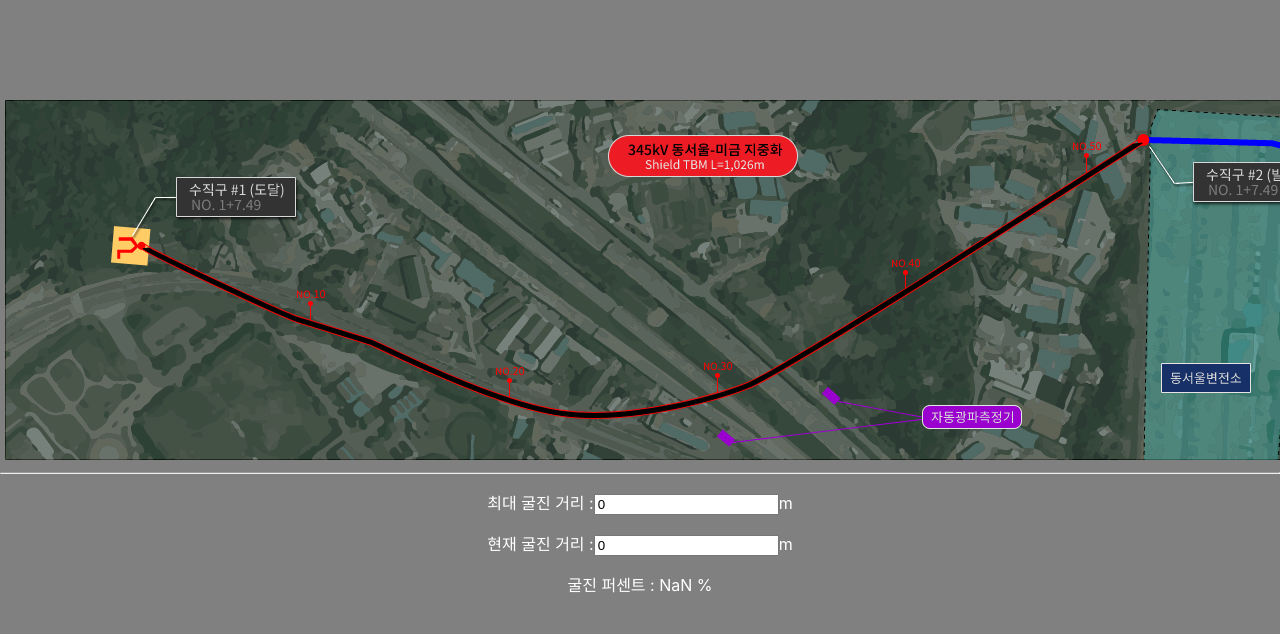
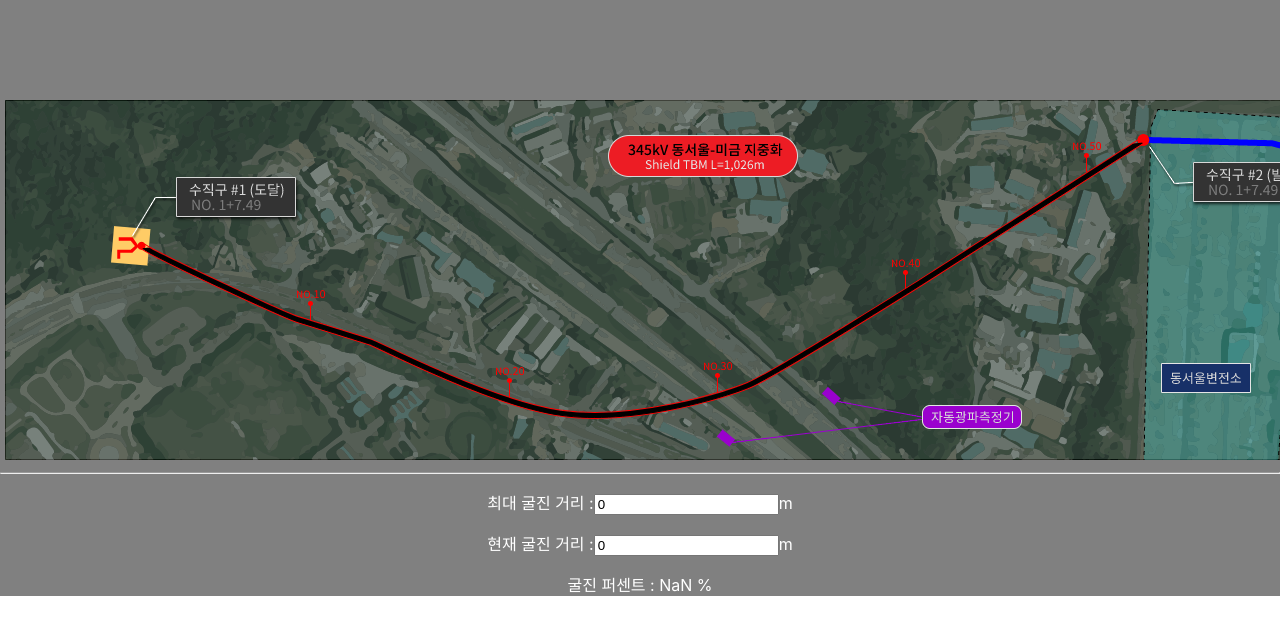
Before and after one commit to jazzyfact95/svg_moving_path_prototype, a React (Create React App) app: page / in a window 1280 px wide. Shown: the top 634 px of the page. Built offline with nearby package versions, Linux system fonts and the light colour scheme.

Commit message:
0330 feat:

```diff
--- a/src/cmpts/MovingPath.js
+++ b/src/cmpts/MovingPath.js
@@ -1,40 +1,5 @@
 import React, { useCallback, useEffect, useMemo } from 'react';
 import styled, { css } from 'styled-components';
-
-// const MovingPathContainer = styled.div`
-//   /* width: 100%;
-//   height: 100%;
-//   box-sizing: border-box; */
-//   .main-path {
-//     /* 빈 공간의 색 */
-//     fill: ${(props) => props.main_path_fill_value};
-//     /* 현재 굴진량 표시 색 */
-//     stroke: ${(props) => props.main_path_stroke_color_value};
-//     /* 총 길이 */
-//     stroke-width: ${(props) => props.main_path_stroke_width_value};
-//     /* stroke-dasharray 는 path의 총 길이로 지정한다 */
-//     stroke-dasharray: ${(props) => props.path_stroke_dasharray_value};
-//     /* stroke-dashoffset 속성 값 만큼 변화한다 */
-//     stroke-dashoffset: ${(props) =>
-//       props.path_stroke_dasharray_value -
-//         props.percent * props.path_stroke_dashoffset_multiply_value ?? 0};
-//   }
-//   .border-path {
-//     opacity: 1;
-//     fill: ${(props) => props.border_path_stroke_fill_value};
-//     stroke: ${(props) => props.border_path_stroke_color_value};
-//     stroke-width: ${(props) => props.border_path_stroke_width_value};
-//     stroke-dasharray: ${(props) => props.path_stroke_dasharray_value};
-//   }
-//   .cover-path-line {
-//     opacity: 1;
-//     stroke: #fff;
-//     /* stroke-width: ${(props) => props.path_stroke_dasharray_value}; */
-//     stroke-width: 1;
-//     stroke-dasharray: ${(props) => props.path_stroke_dasharray_value};
-//     fill: #fff;
-//   }
-// `;
 
 // * 만약 굴곡으로 인하여 정상적인 퍼센테이지 적용이 되지 않을 경우
 //  아래와 같이 조율하여 사용하면 된다.
@@ -75,49 +40,33 @@ const MovingPath = ({ pathOption, percent }) => {
 
   // console.log(pathOption);
   const {
+    id,
     // id 식별값
-    id,
+    direction,
     // 굴진 방향
-    direction,
+    path_d_value,
     // path 태그의 속성 d 값
-    path_d_value,
-    // 좌표 초기 값
     translate_value,
+    // 좌표 값 이동
+    scale_value,
     // 배율 값
-    scale_value,
-    //
+    path_stroke_dasharray_value,
     // 패스의 총 길이
-    path_stroke_dasharray_value,
+    path_stroke_dashoffset_multiply_value,
     // 패스의 비율 가중치
-    path_stroke_dashoffset_multiply_value,
+    main_path_stroke_width_value,
     // 메인 패스의 두께
-    main_path_stroke_width_value,
+    main_path_stroke_color_value,
     // 메인 패스의 채워진 선의 색상값
-    main_path_stroke_color_value,
+    main_path_fill_value,
     // 메인 패스의 채워지지 않은 선의 색상값
-    main_path_fill_value,
-    // 테두리 패스의 두께
-    border_path_stroke_width_value,
-    // 테두리 패스의 채워진 선의 색상값
-    border_path_stroke_color_value,
-    // 테두리 패스의 채워지지 않은 선의 색상값
-    border_path_stroke_fill_value,
   } = pathOption;
-  // 설계 : 같은 SVG PATH 3개를 사용한다.,
-  // 1개는 mask, 즉 껍데기를 덮어 씌우기 위해 사용하고,
-  // 나머지 2개는 라인을 그리기 위해 사용한다.
-  // main-path 메인 라인
-  // border-path 메인 라인의 테두리 부분
-  //   console.log(pathOption);
-  //   console.log("props percent >", percent);
+
   const calCurrentDashoffset = () => {
     const dasharrayV = path_stroke_dasharray_value;
     const percentV = percent;
     const multiplyV = path_stroke_dashoffset_multiply_value;
-    // console.log(dasharrayV);
-    // console.log(percentV);
-    // console.log(multiplyV);
-    // console.log(dasharrayV - percentV * multiplyV);
+
     if (direction === 'reverse') {
       console.log('reverse');
       console.log(
@@ -142,13 +91,6 @@ const MovingPath = ({ pathOption, percent }) => {
     stroke-dasharray: ${path_stroke_dasharray_value};
     stroke-dashoffset: ${calCurrentDashoffset()};
   }
-  #${id}-border-path {
-    opacity: 1;
-    fill: ${border_path_stroke_fill_value};
-    stroke: ${border_path_stroke_color_value};
-    stroke-width: ${border_path_stroke_width_value};
-    stroke-dasharray: ${path_stroke_dasharray_value};
-  }
   #${id}-cover-path-line {
     opacity: 1;
     stroke: #fff;
@@ -158,7 +100,7 @@ const MovingPath = ({ pathOption, percent }) => {
     fill: #fff;
   }
 `;
-  //   console.log(css);
+
   return (
     <>
       <style>{css}</style>
@@ -170,13 +112,6 @@ const MovingPath = ({ pathOption, percent }) => {
         </mask>
       </defs>
       {/* transform 초기 위치 지정, scale 배율지정 */}
-      {/* 바깥 테두리를 위한 path  파란색*/}
-      {/* <g
-        id={`${id}-border-path-group`}
-        transform={`translate(${translate_value}) scale(${scale_value})`}
-      >
-        <path id={`${id}-border-path`} d={path_d_value} />
-      </g> */}
       <g
         id={`${id}-main-path-group`}
         transform={`translate(${translate_value}) scale(${scale_value})`}
--- a/src/cmpts/SvgMap.js
+++ b/src/cmpts/SvgMap.js
@@ -15,6 +15,30 @@ const SvgContainer = styled.div`
     height: 100%;
   }
 `;
+
+// // @border path description
+
+// path 의 외각선을 겹쳐서 표현할 수 있어,
+// 첫 프로토 타입에서는 적용했지만,
+// 디자인 시안에 외각선이 그려져 있고, 요청하면 해주셔서
+// 컴포넌트 설계에서 제외했습니다.
+
+// // border path의 경우는 main path 와 동일한 선인데, 겹치게 위치하여
+// // main path의 scale의 배수를 키워서 main path보다 아래에 두고 표출합니다.
+// // 디자인 시안에 외각선이 그려져있는 경우나, 그 외 특별한 사항이 없다면 false
+// // 처리하시면 됩니다.
+// const borderPath = {
+//   use_border_path: false,
+//   // 외각선을 그려주는 path의 생성여부를 지정합니다.
+//   // false가 기본 디폴드 값이며,
+//   // true 로 지정했을 때만 외각선 옵션이 필요합니다.
+//   border_path_stroke_width_value: 10,
+//   // 외각선 너비를 지정합니다.
+//   border_path_stroke_color_value: '#fff',
+//   // 외각선 path의 색상을 지정합니다
+//   border_path_stroke_fill_value: '#fff',
+//   // 외각선 path의 채우기 색상을 지정합니다.
+// };
 
 const SvgMap = ({ percent1, percent2 }) => {
   // ======================================
@@ -36,8 +60,9 @@ const SvgMap = ({ percent1, percent2 }) => {
   // );
   // });
 
+  // 색상값 전달할 때 #123444 혹은 red 같은 형식으로 넣어야합니다.
   const pathObjExample = {
-    id: 'loc1',
+    id: 'loc1-station101',
     // 각 컴포넌트에 svg 요소들을 구분할 수 있는 공통 id 값을 지정합니다.
     path_d_value: `M182.4, ... .4,595.3z`,
     // svg path의 d="" 속성값을 대입합니다.
@@ -49,18 +74,25 @@ const SvgMap = ({ percent1, percent2 }) => {
     // svg의 배율을 결정합니다. ex ) 2, 2 가로 세로 2배
     path_stroke_dasharray_value: 'pathLenght',
     // document.getElementById(`${id}-main-path`).getTotalLength() 을 이용해 총 길이값을 추출합니다.
-    path_stroke_dashoffset_multiply_value: '1',
+    path_stroke_dashoffset_multiply_value: 1,
     // svg path의 dashoffset 값은 현재의 퍼센트 만큼 path를 움직이는 효과를 냅니다.
     // 그런데 svg path의 곡률이나, svg에 어떤 예상하지 못한 문제점이 있을때
     // dashoffset 값에 path_stroke_dashoffset_multiply_value 가변적인 값을 곱해 가감/가중 치를 부여해 해결합니다.
-    main_path_stroke_width_value: '1',
+    main_path_stroke_width_value: 1,
+    // 메인 path의 두께를 지정합니다.
+    main_path_stroke_color_value: '#fff',
+    // 메인 path의 색상을 지정합니다.
+    main_path_fill_value: 'none',
+    // 메인 패스의 채워지지 않은 선의 색상값입니다. "none" 이면 색상을 없앱니다.
+    // transparent 속성은 적용 불가능합니다.
+    // 애니메이션 분리 및 설명 해야함
+    ani_path_stroke_dasharray_value: '',
     //
-    main_path_stroke_color_value: '#fff',
-    //
-    main_path_fill_value: 'none',
-    //
-
-    //
+    ani_path_stroke_width_value: 1,
+    ani_path_stroke_color_value: '#fff',
+    ani_path_fill_value: '',
+    ani_reverse_path_stroke_width_value: 1,
+    ani_reverse_path_stroke_color_value: '#fff',
   };
   // ======================================
 
--- a/src/containers/MainContainer.js
+++ b/src/containers/MainContainer.js
@@ -3,18 +3,11 @@ import styled from 'styled-components';
 import SvgMap from '../cmpts/SvgMap';
 
 const MainSector = styled.div`
-  width: 100vw;
-  height: 100vh;
+  width: 100%;
+  height: 100%;
   background-color: gray;
   p {
     color: white;
-  }
-  #hi {
-    stroke: yellow;
-    stroke-width: 7;
-    stroke-dasharray: 342;
-    fill: transparent;
-    opacity: 1;
   }
 `;
 
@@ -24,7 +17,6 @@ const MapSector = styled.div`
   height: 360px;
   margin-top: 100px;
   margin-left: 5px;
-  background-color: white;
   background-image: url('/map.png');
 `;
 
```
Also changed, not shown: src/cmpts/MovingPathAnimation.js (+1 -7 lines).
